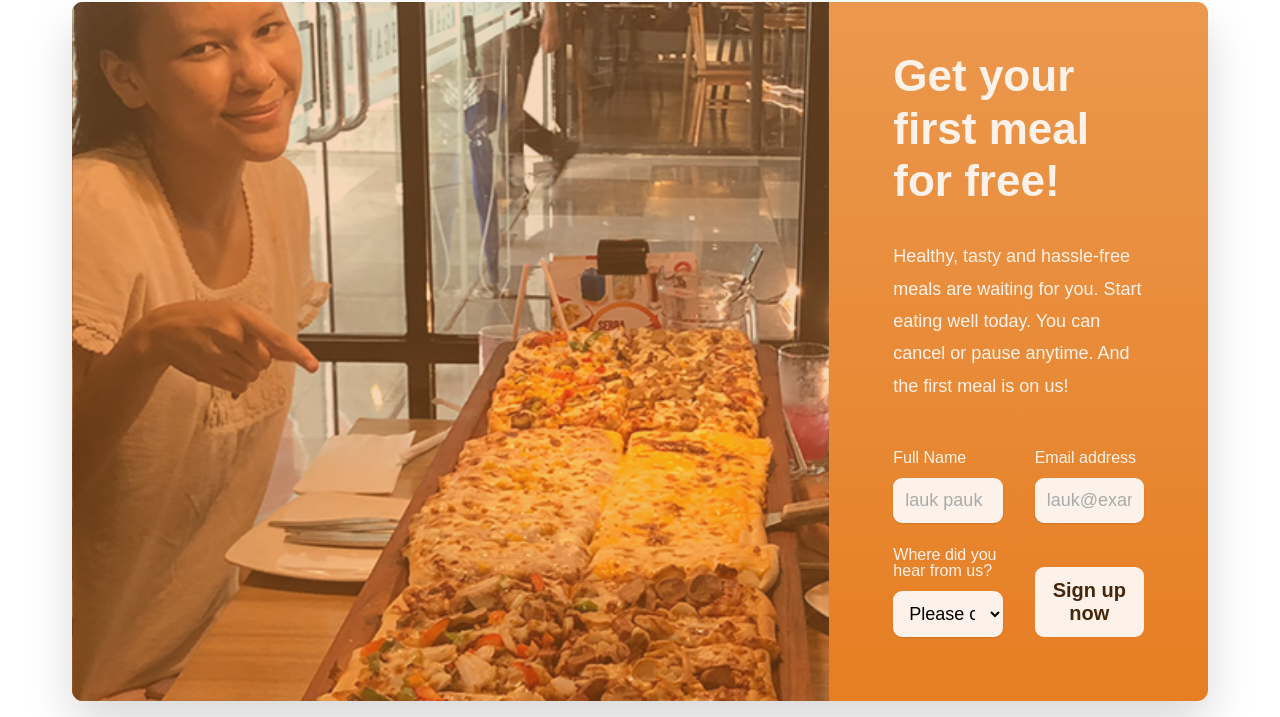
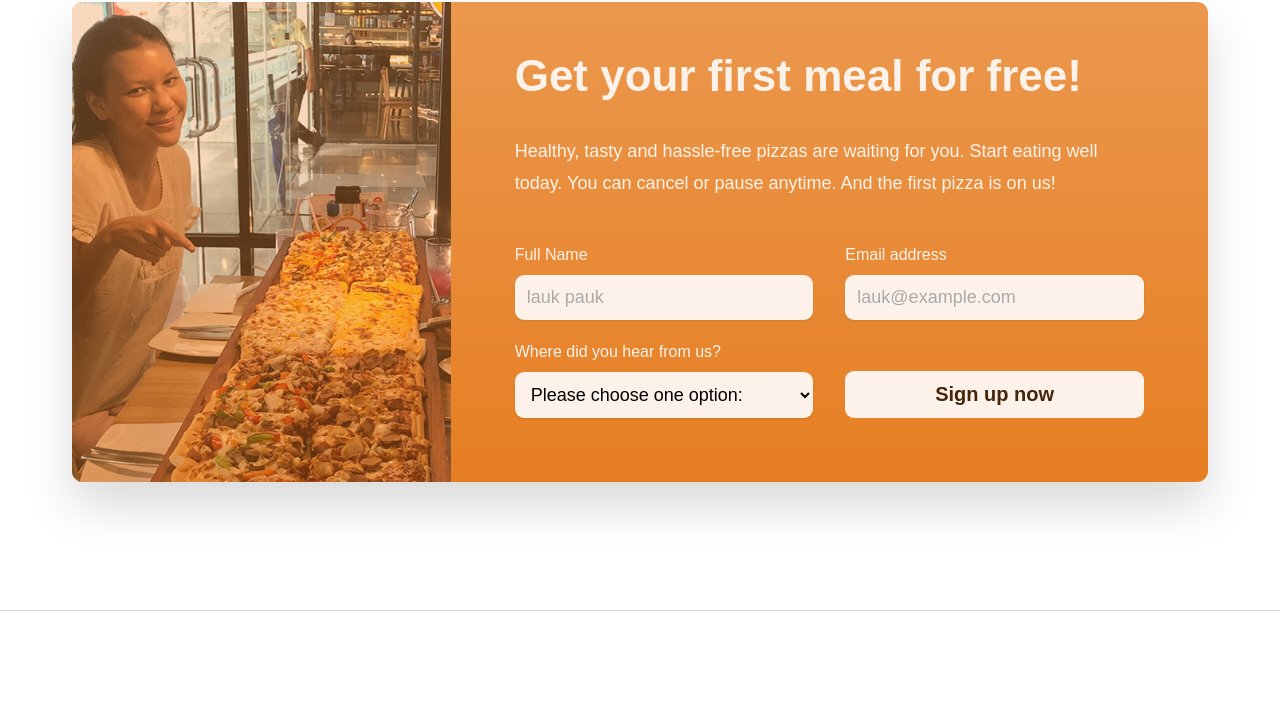
Before and after one commit to chrisimbolon/fullstack-food, a plain HTML site: page index.html in a window 1280 px wide. Shown: the part 5815-6532 px from the top of the page. Drawn offline with nearby package versions, Linux system fonts and the light colour scheme; a web font is replaced by a local one.

Commit message:
a bit changing on CTA

```diff
--- a/css/style.css
+++ b/css/style.css
@@ -487,7 +487,7 @@
 
 .cta {
   display: grid;
-  grid-template-columns: 2fr 1fr;
+  grid-template-columns: 1fr 2fr;
   /* background-color: #e67e22; */
   box-shadow: 0 2.4rem 4.8rem rgba(0, 0, 0, 0.15);
   border-radius: 11px;
--- a/index.html
+++ b/index.html
@@ -527,6 +527,8 @@
         </div>
       </section>
 
+      <!-- Section CTA -->
+
       <section class="section-cta">
         <div class="container">
           <div class="cta">
@@ -539,9 +541,9 @@
             <div class="cta-text-box">
               <h2 class="heading-secondary">Get your first meal for free!</h2>
               <p class="cta-text">
-                Healthy, tasty and hassle-free meals are waiting for you. Start
+                Healthy, tasty and hassle-free pizzas are waiting for you. Start
                 eating well today. You can cancel or pause anytime. And the
-                first meal is on us!
+                first pizza is on us!
               </p>
               <form class="cta-form" action="#">
                 <div>
```
